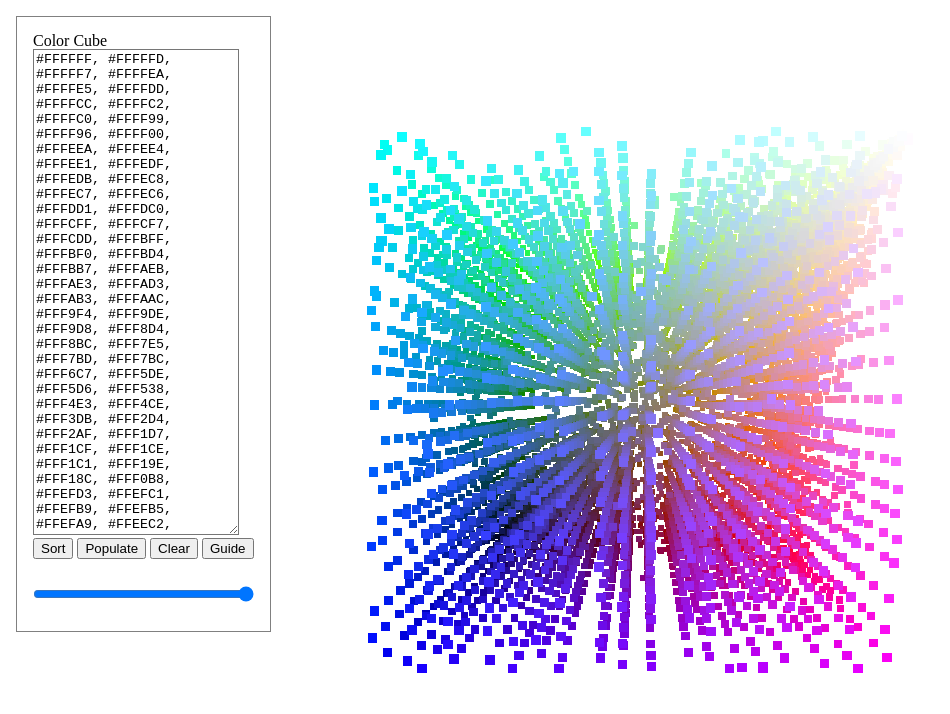
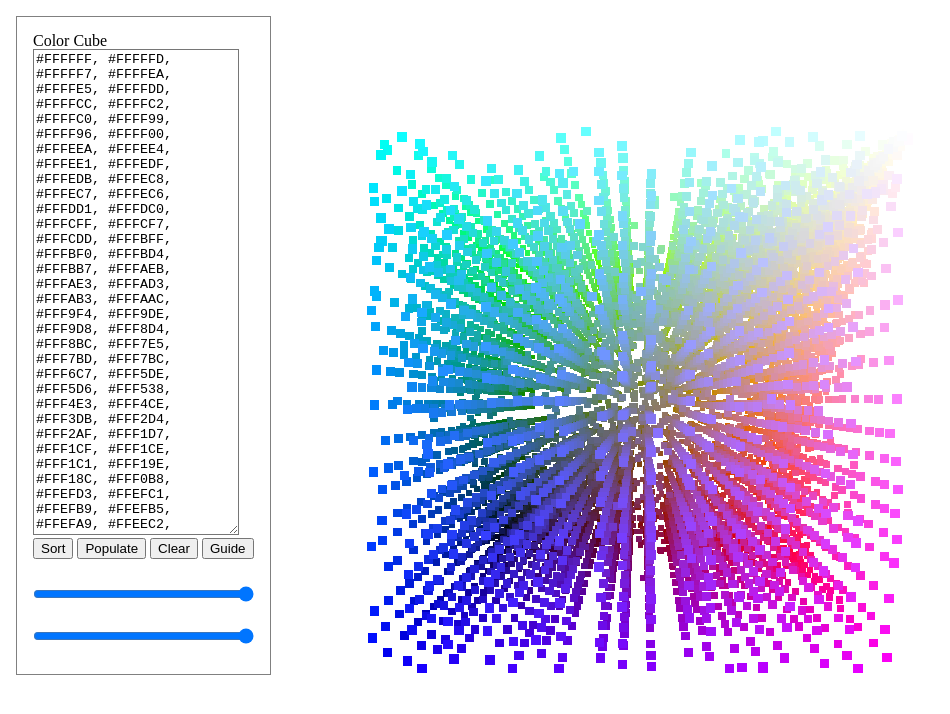
Before and after one commit to handeyeco/color-visualization, a website: page index.html in a window 1280 px wide. Shown: the whole page, without its empty margins (0-950 px from the left). Drawn offline with Linux system fonts and the light colour scheme; animation ran at ten frames a second.

Commit message:
Add pixel size range in HTML

```diff
--- a/index.html
+++ b/index.html
@@ -17,6 +17,7 @@
     <button id="toggle-guide-button">Guide</button>
     <br />
     <input id="background-range" type="range" min="0" max="255" step="1" value="255" />
+    <input id="pixel-size-range" type="range" min="0" max="10" step="1" value="255" />
   </div>
 </body>
 
```
